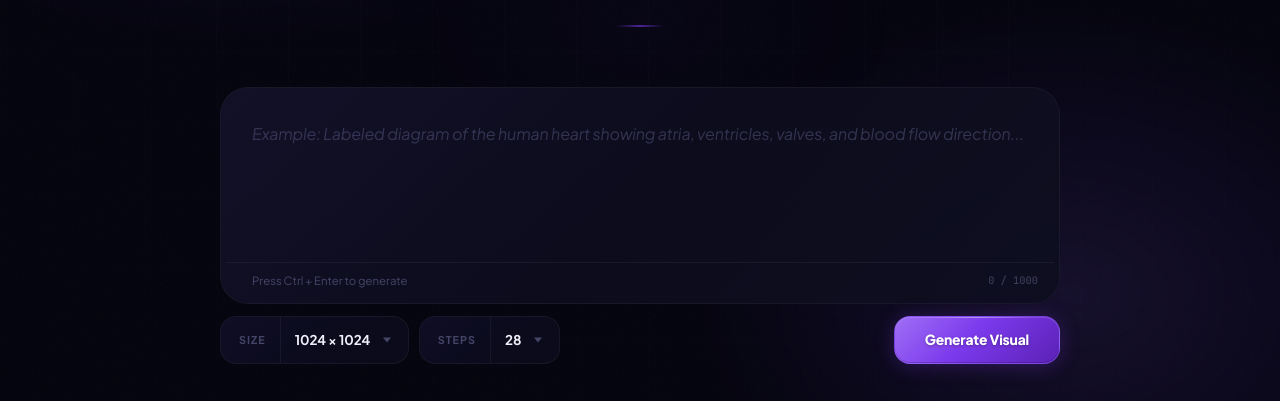
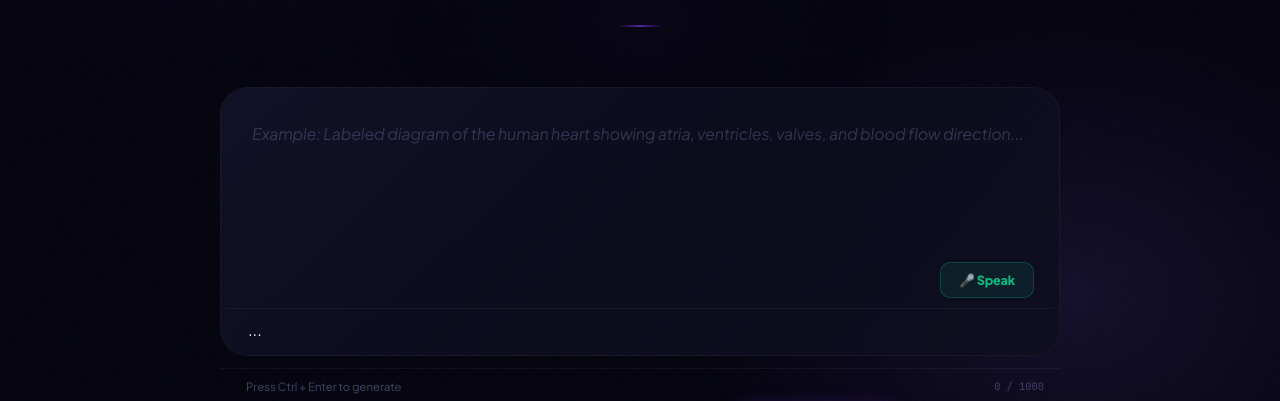
Before and after one commit to eduvisionteam/eduvision, a plain HTML site: page index.html in a window 1280 px wide. Shown: the part 380-781 px from the top of the page. Drawn offline with Linux system fonts and the light colour scheme.

Commit message:
Update index.html
voice button

```diff
--- a/index.html
+++ b/index.html
@@ -57,6 +57,18 @@
           spellcheck="true"
           autocomplete="off"
           maxlength="1000"></textarea>
+        <!-- 🎤 ADD THIS RIGHT HERE -->
+    <div style="display:flex; justify-content:flex-end; padding: 0 20px 10px;">
+        <button id="voiceBtn" type="button" class="btn-download">
+            🎤 Speak
+        </button>
+    </div>
+
+    <div class="prompt-footer">
+        ...
+    </div>
+
+</div>
 
         <div class="prompt-footer">
           <div class="prompt-hint">
```
